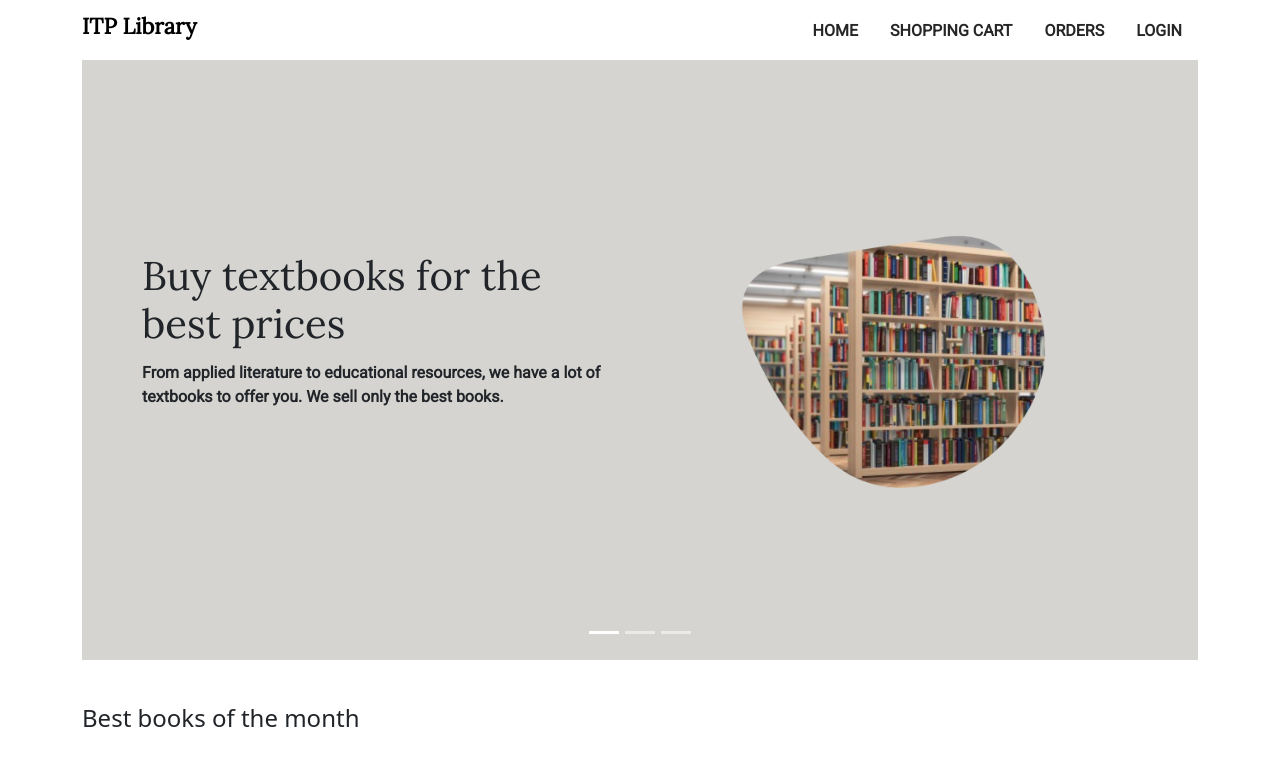
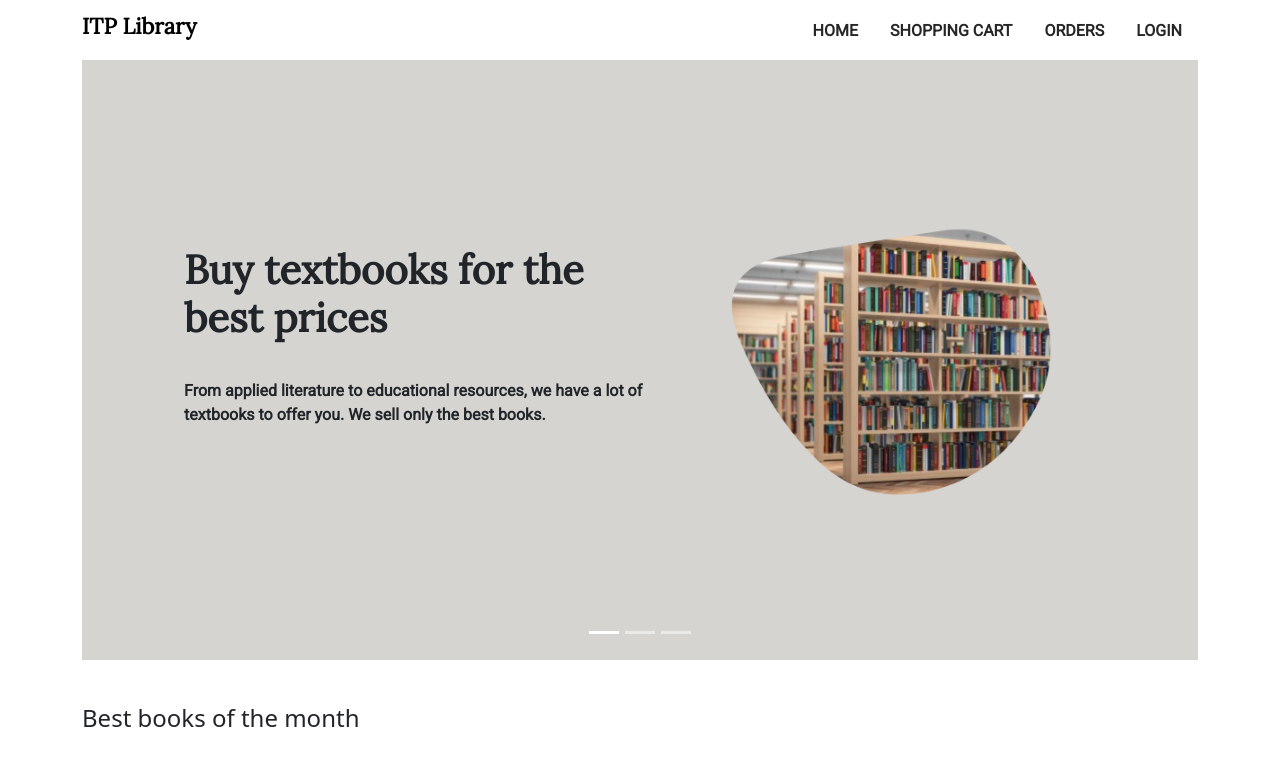
Before and after one commit to alexst1910/ITP-Library, a React (Create React App) app in the folder itp-library/: page / in a window 1280 px wide. Shown: the top 758 px of the page. Built offline with nearby package versions, Linux system fonts and the light colour scheme.

Commit message:
update on home page
update on home page

```diff
--- a/itp-library/src/assets/CarouselItemDetalis.ts
+++ b/itp-library/src/assets/CarouselItemDetalis.ts
@@ -1,6 +1,6 @@
 import CarouselItemData from "../interfaces/carouselItemData";
 import libraryCover from "../images/library-blob2.jpg";
-import discount from "../images/discount-blob.jpg";
+import discount from "../images/magicpattern-blob-1695201745298.png";
 
 export const carouselData: CarouselItemData[] = [
   {
--- a/itp-library/src/components/CarouselItem/CarouselItem.module.css
+++ b/itp-library/src/components/CarouselItem/CarouselItem.module.css
@@ -4,8 +4,8 @@
   display: grid;
   align-items: center;
   font-family: "Lora";
+  font-weight: bold;
   font-size: 64px;
-  font-weight: bold;
   letter-spacing: 0;
 }
 
@@ -13,12 +13,12 @@
   font-family: "Roboto";
   font-size: 16px;
   letter-spacing: 0;
-  padding-bottom: 60px;
+  padding-bottom: 80px;
 }
 
 .image {
   width: 90%;
-  height: 350px;
+  height: 450px;
   background-repeat: no-repeat;
   background-size: cover;
   background-position: center;
@@ -27,4 +27,5 @@
 .text {
   display: grid;
   align-items: center;
+  margin-left: 90px;
 }
--- a/itp-library/src/components/CarouselItem/CarouselItem.tsx
+++ b/itp-library/src/components/CarouselItem/CarouselItem.tsx
@@ -10,8 +10,8 @@ const CarouselItem = (props: {
       className={`container w-100 ${classes.item} col-sm-12 col-md-6 col-lg-3`}
     >
       <div className="row w-100">
-        <div className={`col ${classes.text} mx-5 py-5 mt-3`}>
-          <h1>{props.title}</h1>
+        <div className={`col ${classes.text} py-5 mt-5`}>
+          <h1 className="fw-bold">{props.title}</h1>
           <p className={classes.description}>{props.description}</p>
         </div>
         <div className="col">
```
Also changed, not shown: itp-library/src/images/discount-crop.jpg (added), itp-library/src/images/magicpattern-blob-1695201745298.png (added).
